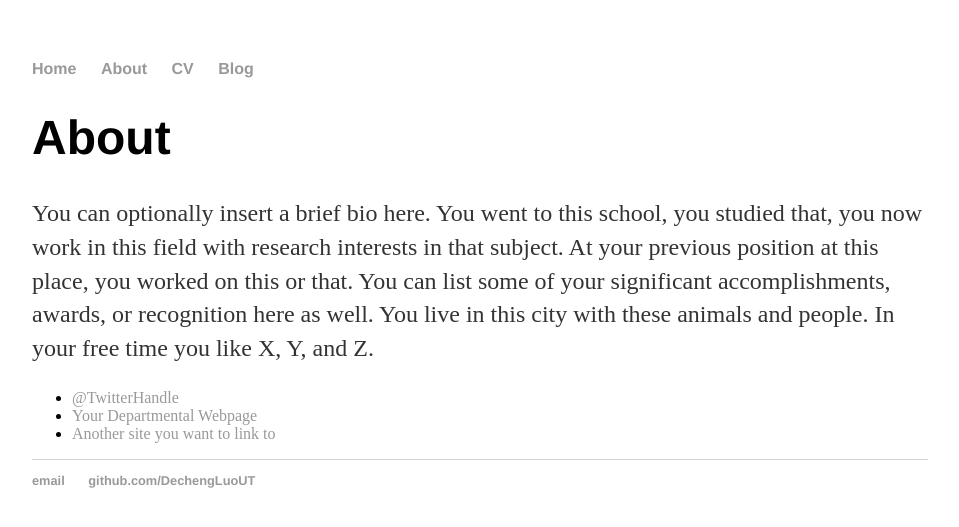
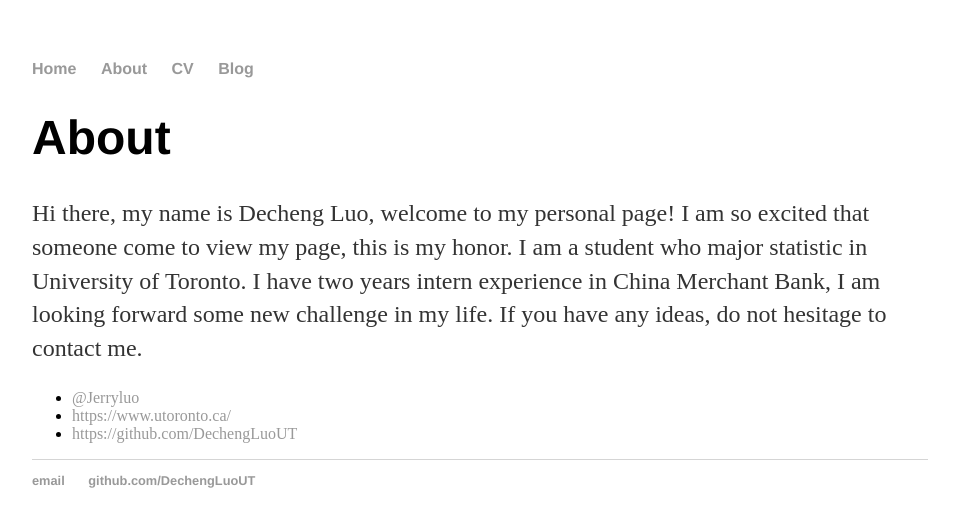
Before and after one commit to DechengLuoUT/DechengLuoUT.github.io, a Jekyll site: the page about_index.html, which Jekyll copies as it is, in a window 1280 px wide. Shown: the top 527 px of the page, without its empty margins (160-1119 px from the left). Built offline with Jekyll 4.4.1, drawn with Linux system fonts in a browser that asks for light colours.

Commit message:
Update about_index.html

```diff
--- a/about_index.html
+++ b/about_index.html
@@ -21,12 +21,12 @@
 
   		<div class="about">
 			<h1>About</h1>
-			<p>You can optionally insert a brief bio here. You went to this school, you studied that, you now work in this field with research interests in that subject. At your previous position at this place, you worked on this or that. You can list some of your significant accomplishments, awards, or recognition here as well. You live in this city with these animals and people. In your free time you like X, Y, and Z.</p>
+			<p>Hi there, my name is Decheng Luo, welcome to my personal page! I am so excited that someone come to view my page, this is my honor. I am a student who major statistic in University of Toronto. I have two years intern experience in China Merchant Bank, I am looking forward some new challenge in my life. If you have any ideas, do not hesitage to contact me.</p>
 
 			<ul class="contacts">
-				<li><a href="#">@TwitterHandle</a></li>
-				<li><a href="#">Your Departmental Webpage</a></li>
-				<li><a href="#">Another site you want to link to</a></li>
+				<li><a href="#">@Jerryluo</a></li>
+				<li><a href="#">https://www.utoronto.ca/</a></li>
+				<li><a href="#">https://github.com/DechengLuoUT</a></li>
 				</ul>
 		</div>
 
```
